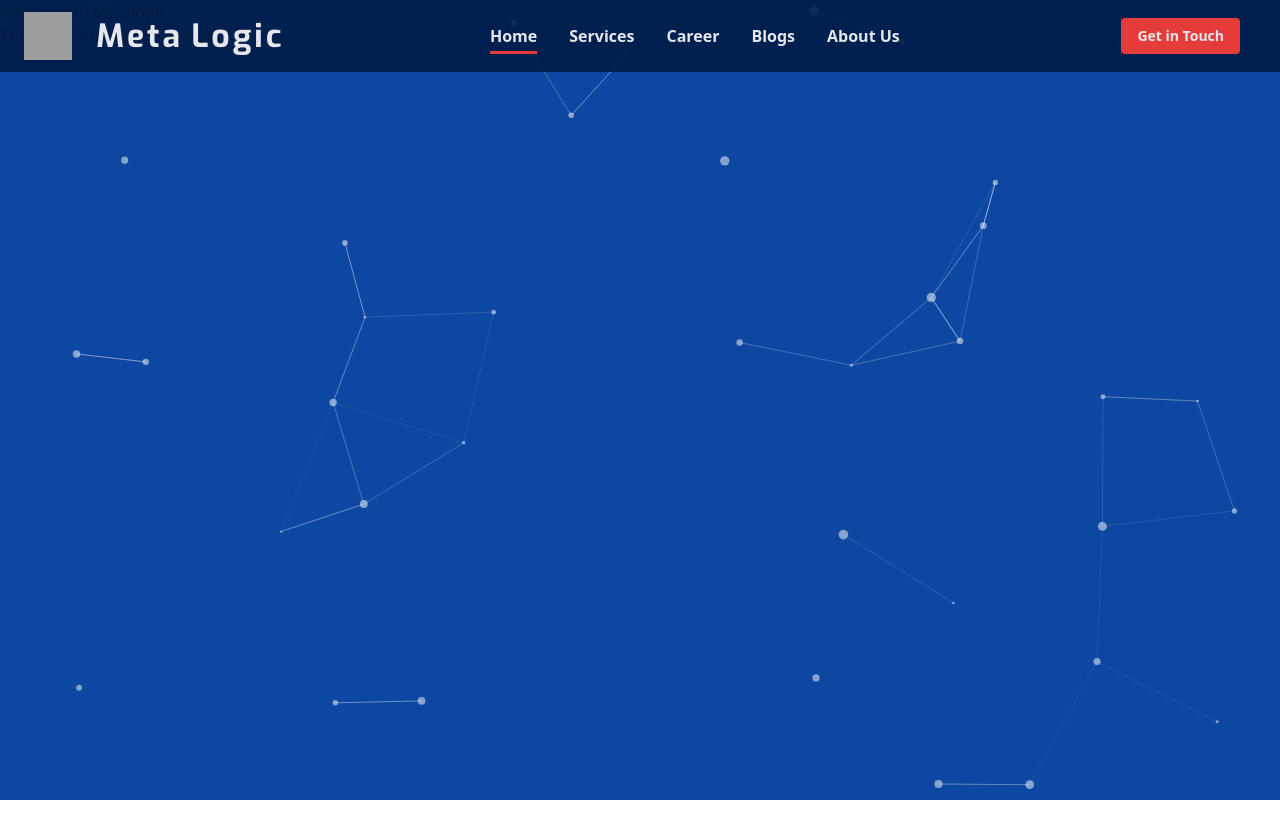
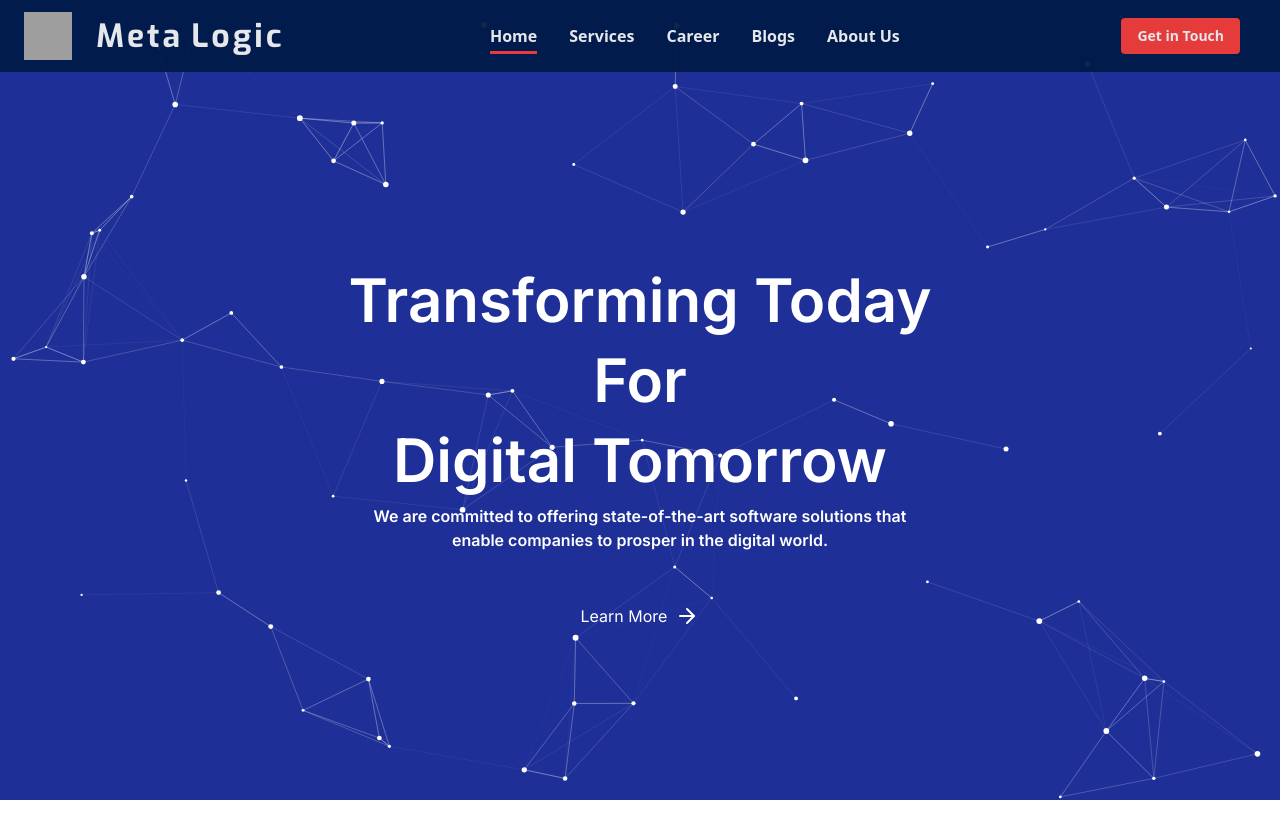
Before and after one commit to Bijesh-Sth/metalogic-redesign, a React (Vite) app: page / in a window 1280 px wide. Shown: the top 838 px of the page. After the commit the page ends 800 px from the top, so only its background shows below. Built offline with nearby package versions, Linux system fonts and the light colour scheme; grey boxes are pictures that could not be loaded.

Commit message:
Added Text Component

```diff
--- a/package.json
+++ b/package.json
@@ -18,7 +18,8 @@
     "react": "^18.2.0",
     "react-dom": "^18.2.0",
     "react-router-dom": "^6.22.3",
-    "styled-components": "^6.1.8"
+    "styled-components": "^6.1.8",
+    "tsparticles": "^3.3.0"
   },
   "devDependencies": {
     "@types/react": "^18.2.66",
--- a/src/components/Footer.tsx
+++ b/src/components/Footer.tsx
@@ -2,15 +2,25 @@ import React from 'react';
 import styled from 'styled-components';
 
 const StyledFooter = styled.footer`
-  margin: 5px;
-  margin-top: 10000px;
-  paddding: 1080px;
+  display: flex;
+  color: red;
+  background-color: rgb(0 28 72);
+  padding: 20px 10px;
+  gap: 10px;
+  justify-content: center;
+  height: auto;
+  width: 100%;
+  z-index: 100;
 `;
 
 const Footer: React.FC = () => {
   return (
     <StyledFooter>
-      <p>© 2024 Metalogic. All rights reserved.</p>
+      <div className="flex flex-col items-center footer">
+        <h3>Company Name</h3>
+        <p>Address: 1234 Street Name, City, Country</p>
+        <p>Phone: +1234567890</p>
+        </div>
     </StyledFooter>
   );
 };
--- a/src/components/Header.tsx
+++ b/src/components/Header.tsx
@@ -42,7 +42,7 @@ const Header: React.FC = () => {
 
   return (
     <nav
-      className="fixed top-0 left-0 py-3 px-6 w-full bg-primary"
+      className="fixed top-0 left-0 py-3 px-6 w-full bg-primary z-50"
       style={{ opacity: 1, transform: "none" }}
     >
       <div className="container mx-auto flex justify-between items-center">
--- a/src/components/animations/ParticlesComponent.tsx
+++ b/src/components/animations/ParticlesComponent.tsx
@@ -1,9 +1,8 @@
+import Particles, { initParticlesEngine } from "@tsparticles/react";
 import { useEffect, useMemo, useState } from "react";
-import Particles, { initParticlesEngine } from "@tsparticles/react";
-import { Container, ISourceOptions} from "@tsparticles/engine";
 import { loadSlim } from "@tsparticles/slim";
 
-const ParticlesComponent = () => {
+const ParticlesComponent: React.FC<{ id: string }> = (props) => {
   const [init, setInit] = useState(false);
 
   useEffect(() => {
@@ -14,79 +13,82 @@ const ParticlesComponent = () => {
     });
   }, []);
 
-  const particlesLoaded = async (container?: Container) => {
-    console.log(container);
-  };
+  const particlesLoaded = useMemo(() => init, [init]);
 
-  const options: ISourceOptions = useMemo(
+  const options = useMemo(
     () => ({
       background: {
         color: {
-          value: "#0d47a1",
+          value: "#1E2F97",
         },
       },
+      fullScreen: {
+        enable: true,
+        zIndex: -10,
+
+      },
+      style:{
+        maxWidth: "100%",
+        maxHeight: "100vh",
+      },
+
       fpsLimit: 120,
       interactivity: {
         events: {
           onClick: {
             enable: true,
-            mode: "push",
+            mode: "repulse",
           },
           onHover: {
             enable: true,
-            mode: "repulse",
+            mode: "grab",
           },
         },
         modes: {
           push: {
-            quantity: 4,
+            distance: 200,
+            duration: 15,
           },
-          repulse: {
-            distance: 200,
-            duration: 0.4,
+          grab: {
+            distance: 150,
           },
         },
       },
       particles: {
         color: {
-          value: "#ffffff",
+          value: "#FFFFFF",
         },
         links: {
-          color: "#ffffff",
+          color: "#FFFFFF",
           distance: 150,
           enable: true,
-          opacity: 0.5,
+          opacity: 0.3,
           width: 1,
         },
         move: {
+          direction: "none" as const,
           enable: true,
-          speed: 6,
-          direction: "none",
-          random: false,
+          outModes: {
+            default: "bounce",
+          },
+          random: true,
+          speed: 1,
           straight: false,
-          outModes: {
-            default: "out",
-          },
-          attract: {
-            enable: true,
-            rotateX: 600,
-            rotateY: 600,
-          },
         },
         number: {
           density: {
             enable: true,
           },
-          value: 80,
+          value: 150,
         },
         opacity: {
-          value: 0.5,
+          value: 1.0,
         },
         shape: {
           type: "circle",
         },
         size: {
-          value: { min: 1, max: 5 },
+          value: { min: 1, max: 3 },
         },
       },
       detectRetina: true,
@@ -94,15 +96,9 @@ const ParticlesComponent = () => {
     []
   );
 
-  return init ? (
-    <Particles
-      id="tsparticles"
-      particlesLoaded={particlesLoaded}
-      options={options}
-      style={{ position: "absolute", top: 0, left: 0}}
-      className="absolute top-0 left-0 -z-10 w-max h-screen"
-    />
-  ) : null;
+  return (
+    <Particles id={props.id} init={particlesLoaded} options={options} />
+  );
 };
 
 export default ParticlesComponent;
--- /dev/null
+++ b/src/components/home/TextComponent.tsx
@@ -0,0 +1,25 @@
+import React from "react";
+import { Link } from "react-router-dom";
+
+const TextSection: React.FC = () => {
+  return (
+    <div className="text">
+      <div className="flex flex-col align items-center">
+        <h2>Transforming Today</h2> <h2>For</h2> <h2>Digital Tomorrow</h2>
+        <p>We are committed to offering state-of-the-art software solutions that</p>
+        <p>enable companies to prosper in the digital world.</p>
+        <div className="flex justify-center pt-10 " style={{ opacity: 1, transform: "none" }}>
+          <Link to="/about" className="group flex gap-2 rounded-lg bg-translucent-dark-300 px-5 py-3 mx-2 learn" aria-label="go to about page">
+            Learn More
+            <svg xmlns="http://www.w3.org/2000/svg" width="24" height="24" viewBox="0 0 24 24" fill="none" stroke="currentColor" strokeWidth="2" strokeLinecap="round" strokeLinejoin="round" className="lucide lucide-arrow-right transition-all duration-500 group-hover:translate-x-2">
+              <path d="M5 12h14"></path>
+              <path d="m12 5 7 7-7 7"></path>
+            </svg>
+          </Link>
+        </div>
+      </div>
+    </div>
+  );
+};
+
+export default TextSection;
--- a/src/pages/AboutUs.tsx
+++ b/src/pages/AboutUs.tsx
@@ -1,8 +1,9 @@
 import React from 'react';
+import Footer from '../components/Footer';
 
 const AboutUs: React.FC = () => {
   return (
-    <div>AboutUs</div>
+    <Footer />
   );
 };
 
--- a/src/pages/Home.tsx
+++ b/src/pages/Home.tsx
@@ -1,22 +1,174 @@
-import React from 'react';
-import Header from '../components/Header';
-import Footer from '../components/Footer';
-import ParticlesComponent from '../components/animations/ParticlesComponent';
+import React, { useState, useEffect } from "react";
+import styled, { createGlobalStyle } from "styled-components";
+import Header from "../components/Header";
+import Footer from "../components/Footer";
+import ParticlesComponent from "../components/animations/ParticlesComponent";
+
+import TextSection from "../components/home/TextComponent";
+
+// Global styles to hide default scrollbar and make it thinner
+const GlobalStyle = createGlobalStyle`
+  body, html {
+    overflow: hidden; /* Hide scrollbars */
+    height: 100%;
+  }
+
+  /* Show scrollbars for specific elements with overflow */
+  body, .container {
+    overflow: auto;
+  }
+
+  /* Adjust scrollbar width */
+  ::-webkit-scrollbar {
+    width: 6px; /* Set the width of the scrollbar */
+  }
+
+  /* Custom scrollbar track */
+  ::-webkit-scrollbar-track {
+    background-color: transparent; /* Make scrollbar track transparent */
+  }
+
+  /* Custom scrollbar handle */
+  ::-webkit-scrollbar-thumb {
+    background-color: #888; /* Change this to match your design */
+    border-radius: 4px; /* Adjust border radius for a sleeker appearance */
+  }
+
+  /* Custom scrollbar handle on hover */
+  ::-webkit-scrollbar-thumb:hover {
+    background-color: #555; /* Change color on hover */
+  }
+`;
+
+// Styled container for homepage content
+const Container = styled.div`
+  margin: 0 auto;
+  min-height: 100vh; /* Ensure that the container takes at least the full height of the viewport */
+  position: relative; /* Ensure relative positioning */
+
+  .first {
+    height: 100vh;
+    background: red;
+    width: 100%;
+    position: relative;
+    z-index: 0;
+    display: flex;
+    align-items: center;
+    justify-content: center;
+  }
+
+  .second {
+    height: 100vh;
+    background: blue;
+    width: 100%;
+    position: relative;
+    z-index: 0;
+  }
+
+  .text {
+    position: absolute;
+    bottom: -100%; /* Initially place the text below the container */
+    left: 50%;
+    transform: translateX(-50%);
+    color: #fff;
+    font-size: 1rem;
+    display: flex;
+    flex-direction: column;
+    align-items: center;
+    justify-content: center;
+    font-family: "Inter", sans-serif;
+    opacity: 0; /* Initially make the text invisible */
+    animation: slideIn 0.5s ease forwards; /* Apply the animation */
+    z-index: 10;
+  }
+
+  @keyframes slideIn {
+    0% {
+      bottom: -100%; /* Starting position */
+      opacity: 0;
+    }
+    100% {
+      bottom: 20%; /* Final position (center of the div) */
+      opacity: 1;
+    }
+  }
+
+  .text h2 {
+    margin-bottom: 8px;
+    font-size: 3.75rem;
+    font-weight: 600;
+    line-height: 1.2;
+    text-align: center;
+  }
+
+  .text p {
+    margin-bottom: 0;
+    font-weight: 600;
+    text-align: center;
+    width: 90vw;
+  }
+
+  .text a {
+    position: relative;
+    z-index: 10; /* Ensure the link is placed above other elements */
+  }
+  .text .learn:hover {
+    background-color: rgb(229 59 58);
+    color: #e5e7eb;
+  }
+
+`;
+
+const FooterWrapper = styled.div`
+  width: 100%;
+  height: 100%; /* Fill the remaining height */
+  display: flex;
+  justify-content: flex-end; /* Align the footer to the bottom */
+`;
 
 const Home: React.FC = () => {
+  const [isHeaderVisible, setIsHeaderVisible] = useState(true);
+
+  useEffect(() => {
+    let lastScrollTop = 0;
+    let timeout: NodeJS.Timeout;
+
+    const handleScroll = () => {
+      clearTimeout(timeout);
+      timeout = setTimeout(() => {
+        const currentScrollTop =
+          window.pageYOffset || document.documentElement.scrollTop;
+        setIsHeaderVisible(currentScrollTop <= lastScrollTop);
+        lastScrollTop = currentScrollTop;
+      }, 100);
+    };
+
+    window.addEventListener("scroll", handleScroll);
+
+    return () => {
+      window.removeEventListener("scroll", handleScroll);
+    };
+  }, []);
+
   return (
     <div>
-      <Header />
+      <GlobalStyle />
+      {isHeaderVisible && <Header />}
 
-      <ParticlesComponent />
+      <Container>
+        <div className="first">
+          <ParticlesComponent id={"animate"} />
+          <TextSection /> {/* Use the new component */}
+        </div>
+        <div className="second"></div>
+        <div className="first"></div>
+        <div className="second"></div>
 
-      <div className='block'>
-        <h1>Welcome to Metalogic!</h1>
-        <p>This is the homepage content.</p>
-      </div>
-      <Footer />
+      </Container>
+      <FooterWrapper>
+        <Footer />
+      </FooterWrapper>
     </div>
-
   );
 };
 
--- a/src/style.css
+++ b/src/style.css
@@ -1,5 +1,5 @@
 nav {
-    background-color: rgb(0 28 72 / 90%);
+    background-color: rgb(0 28 72 / 95%);
 
   }
 .logo {
```
Also changed, not shown: 1 other file (tests, documents, lock files or other folders).
